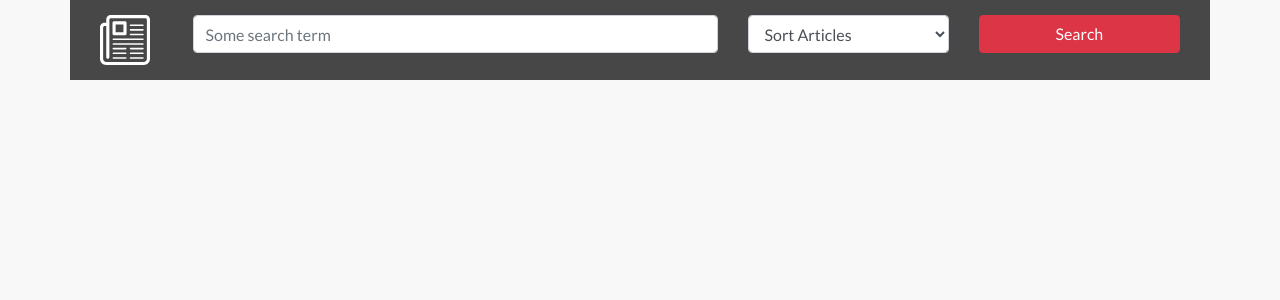
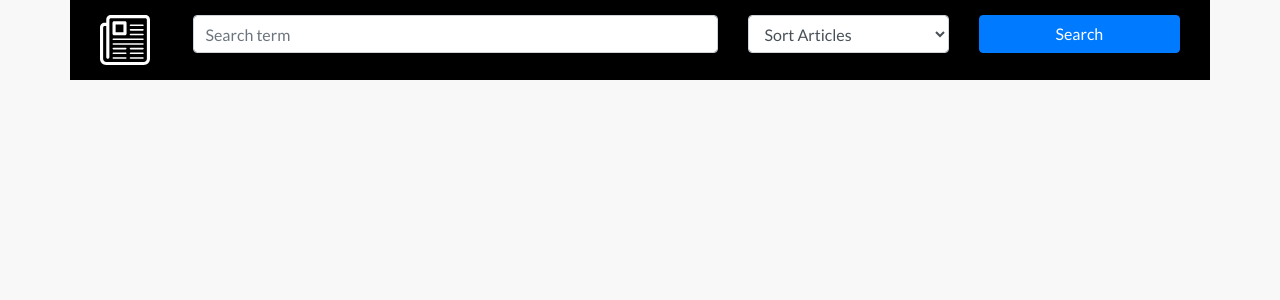
Before and after one commit to Dquinonez/NewsSearchApp, a React (Create React App) app: page / in a window 1280 px wide. Shown: the top 300 px of the page. Built offline with nearby package versions, Linux system fonts and the light colour scheme.

Commit message:
update search

```diff
--- a/src/components/Search.css
+++ b/src/components/Search.css
@@ -1,6 +1,6 @@
 .search-bar {
   padding: 15px;
-  background-color: #474747;
+  background-color: #000000;
 }
 
 input, button {
--- a/src/components/Search.js
+++ b/src/components/Search.js
@@ -20,7 +20,7 @@ class Search extends Component {
           <Input type="text"
             name="search"
             id="search"
-            placeholder="Some search term"
+            placeholder="Search term"
             value={this.props.search}
             onChange={e => this.props.onChange(e)}
             onKeyDown={e => this.props.onKeyDown(e)}
@@ -35,7 +35,7 @@ class Search extends Component {
           </Input>
         </Col>
         <Col>
-          <Button color="danger" onClick={e => this.props.onSearch(e)} >Search</Button>
+          <Button color="primary" onClick={e => this.props.onSearch(e)} >Search</Button>
         </Col>
       </Row>
     );
```
